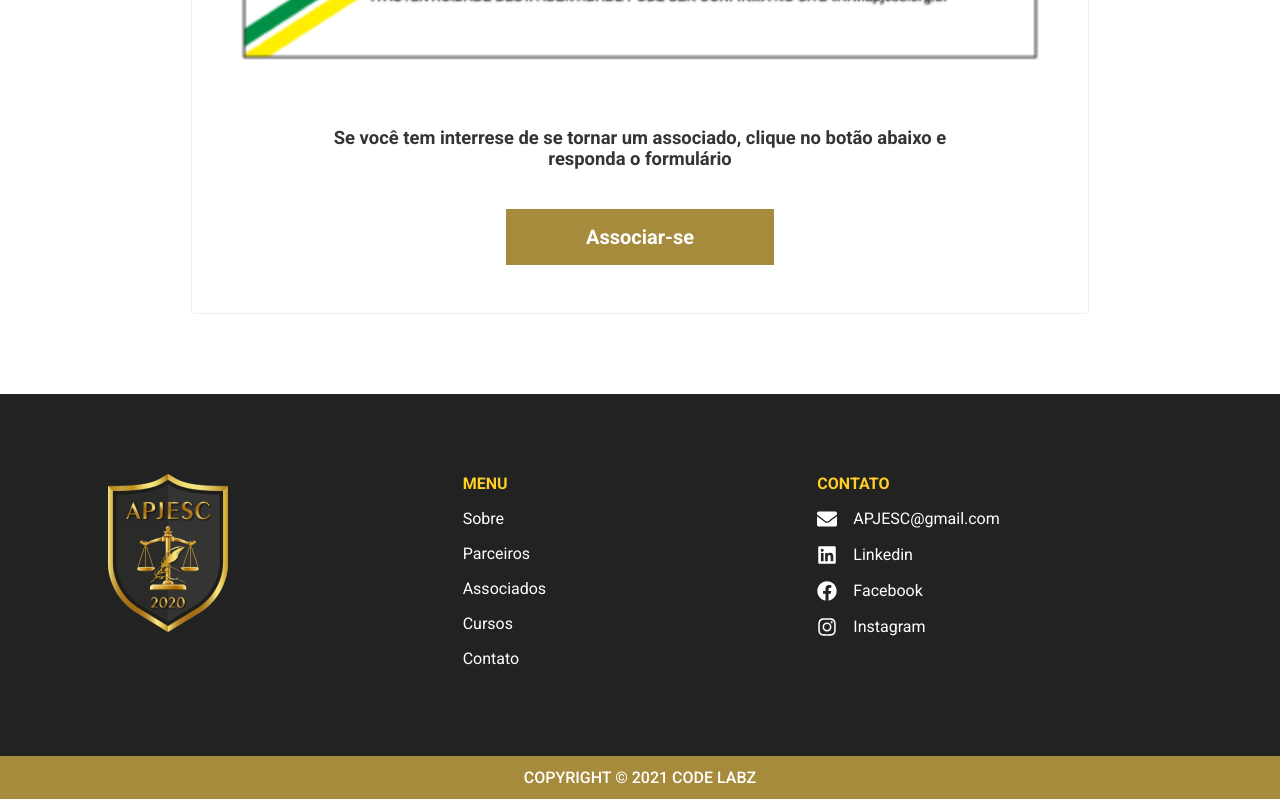
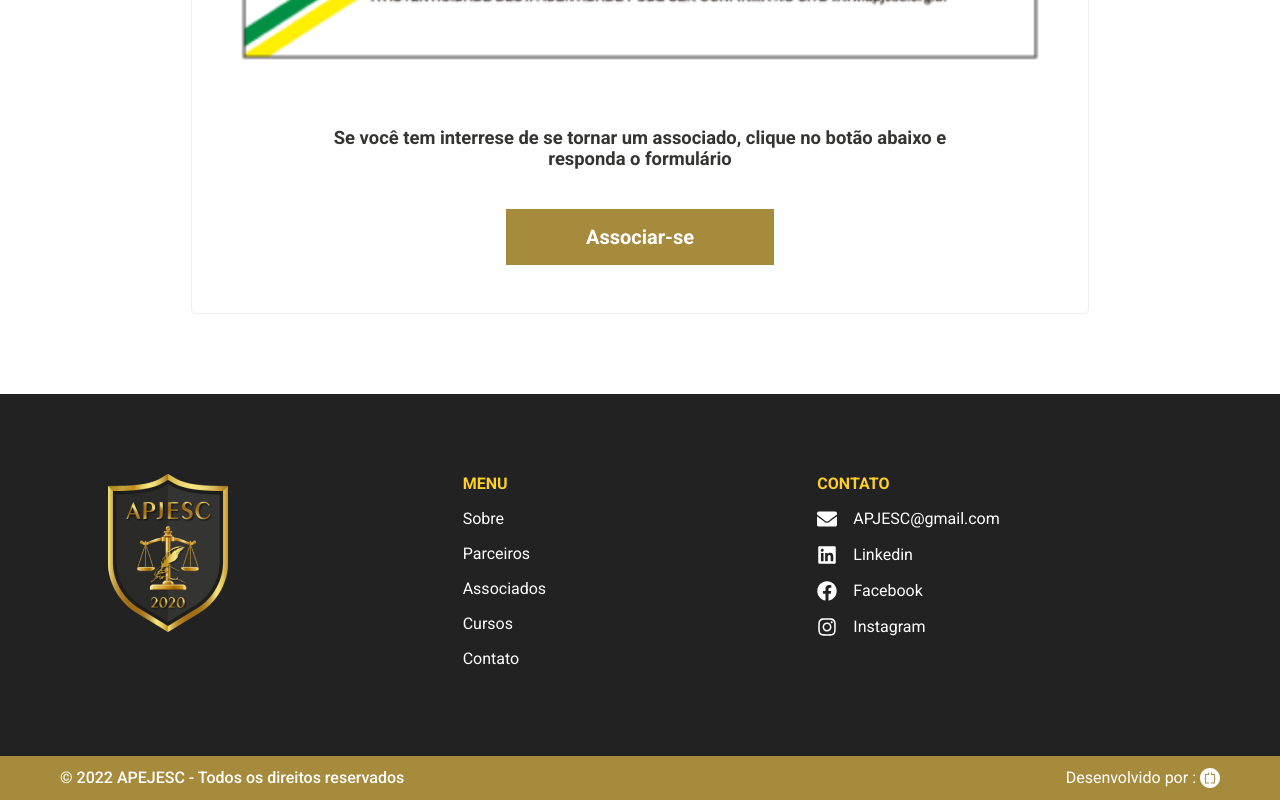
Before and after one commit to associadosDeploy/associados, a Next.js app in the folder front/: page / in a window 1280 px wide. Shown: the part 2182-2982 px from the top of the page. Built offline with nearby package versions, Linux system fonts and the light colour scheme.

Commit message:
feat/build

```diff
--- a/front/src/components/Footer/index.tsx
+++ b/front/src/components/Footer/index.tsx
@@ -60,7 +60,19 @@ const Footer: React.FC = () => {
         </MaxContent>
       </TopFooter>
       <BottomFooter>
-        <span>COPYRIGHT © 2021 CODE LABZ</span>
+        <div>
+          <span>© {new Date().getFullYear()} APEJESC - Todos os direitos reservados</span>
+
+          <a href="https://www.codelabz.com.br/" style={{
+            display: 'flex',
+            alignItems: 'center',
+            gap: 4,
+
+
+          }}>
+            Desenvolvido por : <img src="codelabz.svg" alt="codelabz" />
+          </a>
+        </div>
       </BottomFooter>
     </Container>
   );
--- a/front/src/components/Footer/styles.ts
+++ b/front/src/components/Footer/styles.ts
@@ -80,16 +80,27 @@ export const TopFooter = styled.div`
 `;
 
 export const BottomFooter = styled.div`
-  display:flex;
-  flex-direction: row;
-  align-items: center;
-  justify-content: center;
   background: var(--dark-yellow);
   color: var(--white);
   padding: 0.75rem;
 
+  width: 100%;
+
+  > div {
+    display:flex;
+    flex-direction: row;
+    align-items: center;
+    justify-content: space-between;
+    max-width: 1160px;
+    margin: 0 auto;
+  }
   span{
     font-weight: 500;
+  }
+
+  a:hover {
+    text-decoration: underline;
+    opacity: 0.8;
   }
 `;
 
```
Also changed, not shown: front/public/codelabz.svg (added).
